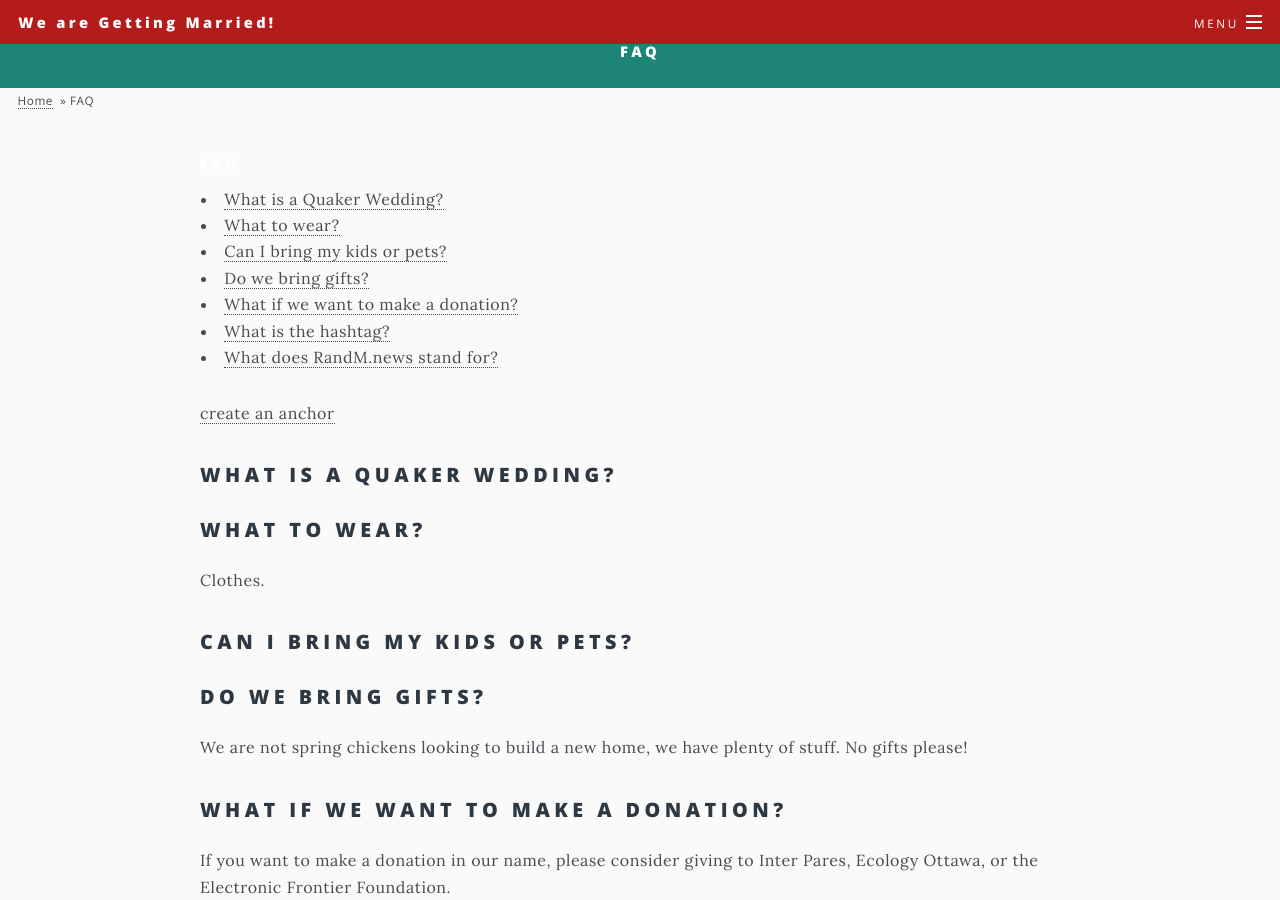
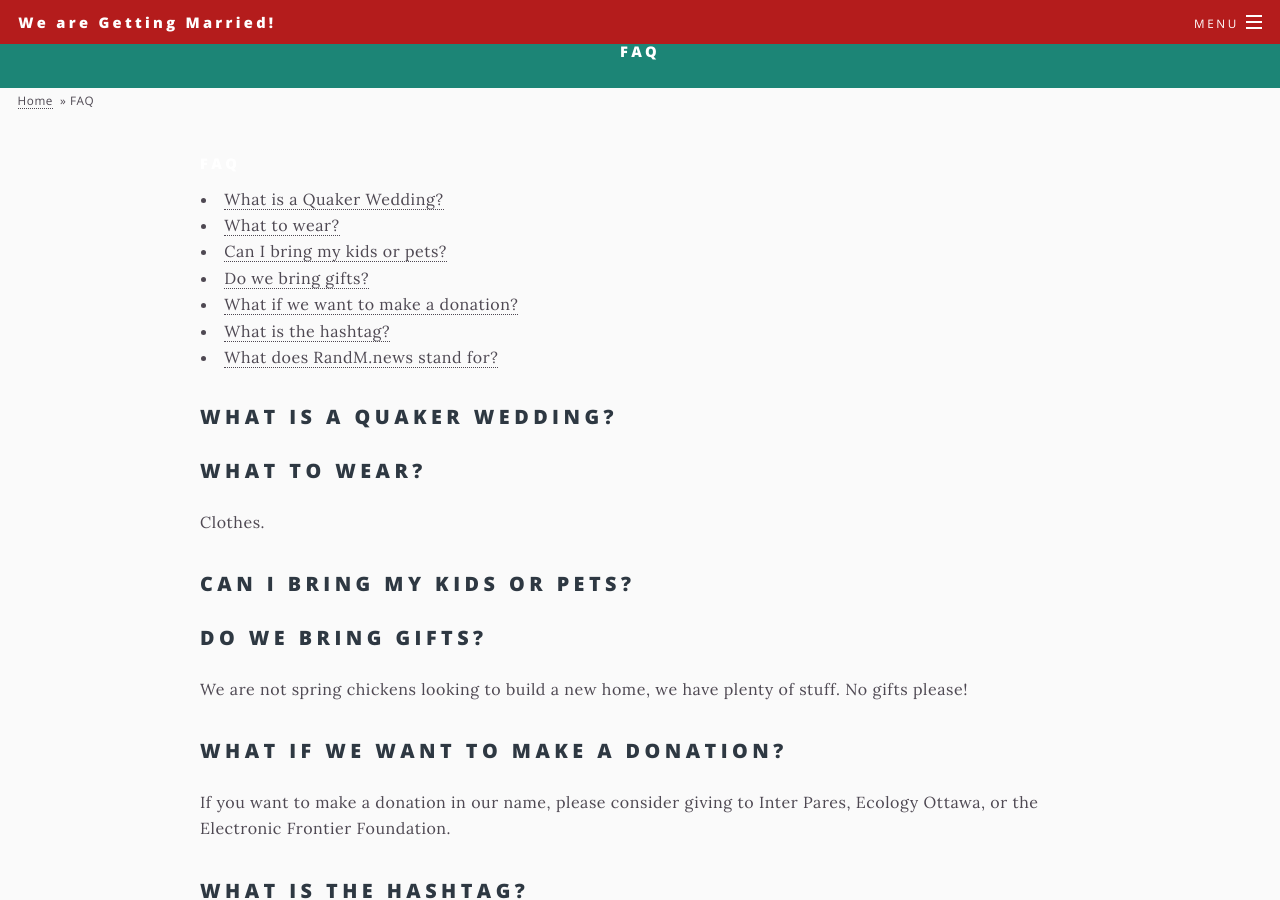
Before and after one commit to mgifford/gifsack-or-wolford, a Jekyll site: the page built from _pages/faq.md, in a window 1280 px wide and 900 px high. Built offline with Jekyll 4.4.1, drawn with Linux system fonts in a browser that asks for light colours; our own code applies the rules of GitHub Pages for plain Markdown files.

Commit message:
remove [create an anchor](#anchors-in-markdown)

```diff
--- a/_pages/faq.md
+++ b/_pages/faq.md
@@ -7,9 +7,6 @@
 - [What if we want to make a donation?](#what-if-we-want-to-make-a-donation)
 - [What is the hashtag?](#what-is-the-hashtag)
 - [What does RandM.news stand for?](#what-does-randmnews-stand-for)
-
-[create an anchor](#anchors-in-markdown)
-
 
 ## What is a Quaker wedding?
 
```
